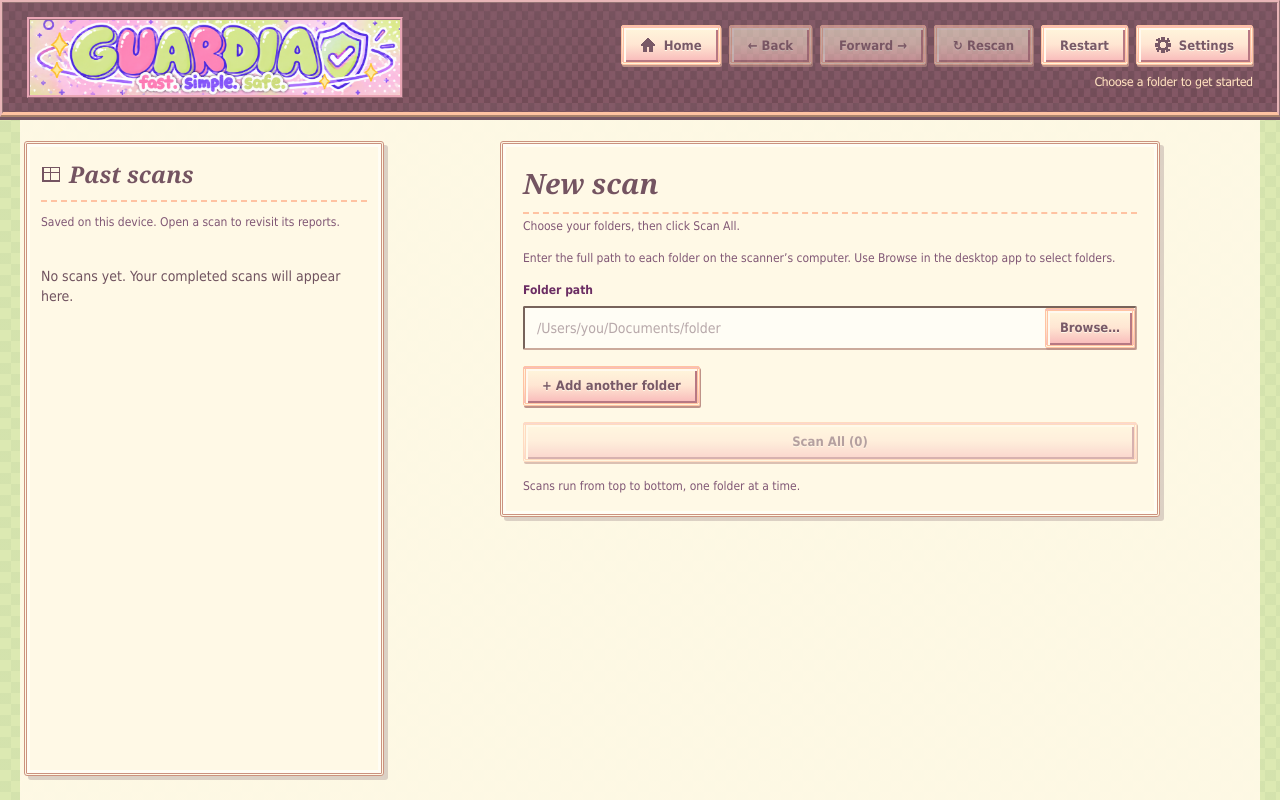
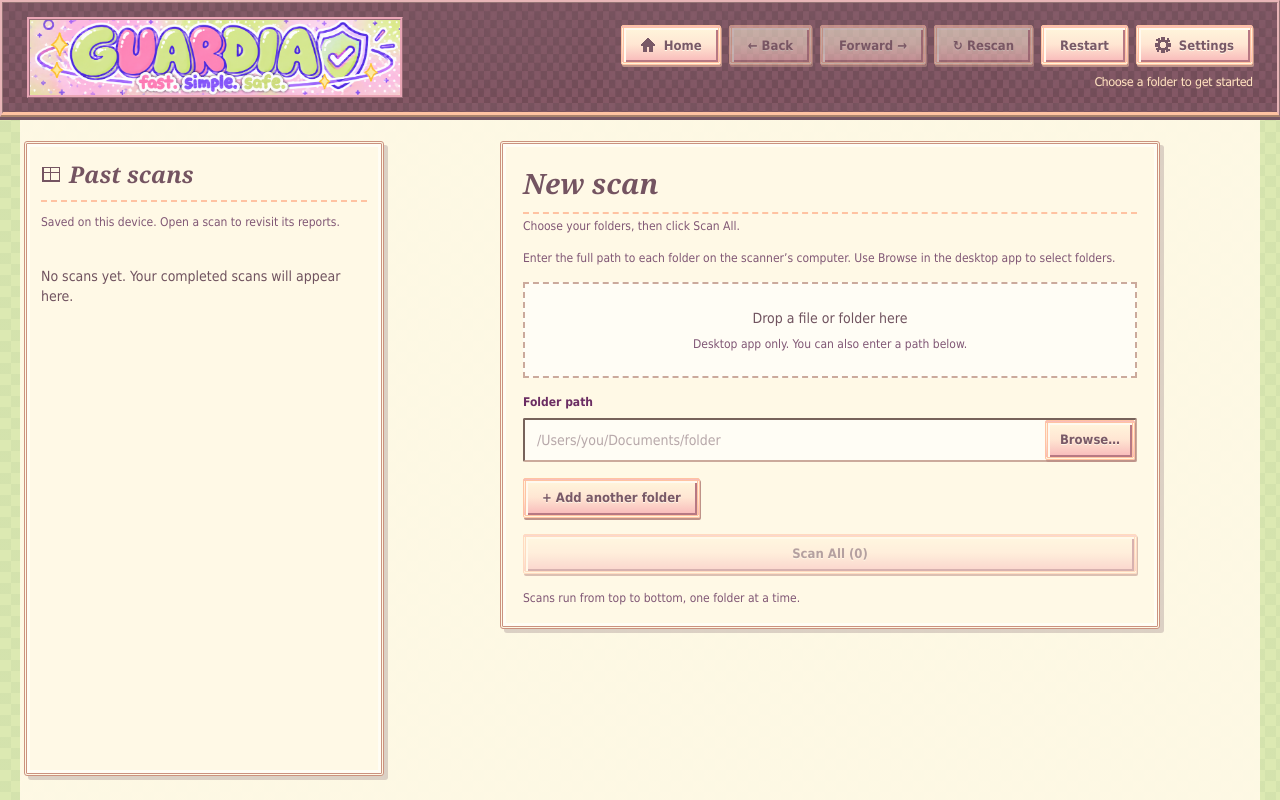
Before and after one commit to x7lex/guardia, a Next.js app in the folder website/scanly/: page / in a window 1280 px wide. Built offline with nearby package versions, Linux system fonts and the light colour scheme.

Commit message:
added drag file feature

```diff
--- a/website/scanly/app/page.tsx
+++ b/website/scanly/app/page.tsx
@@ -9,6 +9,7 @@ import RetroIcon from "@/components/retro-icon"
 import Banner from "@/components/banner"
 import Form from "@/components/Form"
 import FolderPicker from "@/components/FolderPicker"
+import DragBox from "@/components/dragbox"
 import ReportMarker, { Report, riskAppearance } from "@/components/report-marker"
 import ReportDetailModal from "@/components/report-detail-modal"
 import { Body, Size, Zone, keepInside, zoneCenter, zoneScale, separate } from "@/lib/marker-physics"
@@ -527,6 +528,7 @@ export default function Home() {
             <Form>
               <div className="col-span-full space-y-4">
                 <p className="text-xs text-[#805775]">Enter the full path to each folder on the scanner’s computer. Use Browse in the desktop app to select folders.</p>
+                <DragBox onDrop={setScanPath} disabled={scanning} />
                 <FolderPicker path={scanPath} onPathChange={setScanPath} onFoldersSelected={chooseFolders} disabled={scanning} />
                 {folderQueue.map((path, index) => (
                   <div key={index} className="flex items-end gap-2">
--- a/website/scanly/components/FolderPicker.tsx
+++ b/website/scanly/components/FolderPicker.tsx
@@ -4,7 +4,10 @@ import { useId, useState } from "react"
 
 declare global {
     interface Window {
-        electronAPI?: { selectFolders: () => Promise<string[]> }
+        electronAPI?: {
+            selectFolders: () => Promise<string[]>
+            getPathForFile: (file: File) => string
+        }
     }
 }
 
--- /dev/null
+++ b/website/scanly/components/dragbox.tsx
@@ -0,0 +1,79 @@
+"use client"
+
+import { useId, useRef, useState, type DragEvent } from "react"
+
+interface DragBoxProps {
+    onDrop: (absolutePath: string) => void
+    disabled?: boolean
+    className?: string
+}
+
+export default function DragBox({ onDrop, disabled = false, className = "" }: DragBoxProps) {
+    const [dragging, setDragging] = useState(false)
+    const [notice, setNotice] = useState("")
+    const depth = useRef(0)
+    const noticeId = useId()
+
+    function handleDrop(event: DragEvent<HTMLDivElement>) {
+        event.preventDefault()
+        event.stopPropagation()
+        depth.current = 0
+        setDragging(false)
+        if (disabled) return
+        setNotice("")
+
+        const files = event.dataTransfer.files
+        if (files.length !== 1) {
+            setNotice("Drop one file or folder at a time.")
+            return
+        }
+        if (!window.electronAPI?.getPathForFile) {
+            setNotice("Absolute paths are available in the desktop app. In the browser, paste the full path into the field below.")
+            return
+        }
+
+        let path: string
+        try {
+            path = window.electronAPI.getPathForFile(files[0])
+        } catch {
+            setNotice("Could not read this path. Try dropping it again or paste the full path below.")
+            return
+        }
+        if (!path) {
+            setNotice("This item has no local file path. Drop a file or folder from your computer.")
+            return
+        }
+        onDrop(path)
+        setNotice(`Selected: ${path}`)
+    }
+
+    return (
+        <div
+            role="region"
+            aria-label="Drop a file or folder"
+            aria-describedby={noticeId}
+            onDragEnter={event => {
+                event.preventDefault()
+                if (disabled) return
+                depth.current += 1
+                setDragging(true)
+            }}
+            onDragOver={event => {
+                event.preventDefault()
+                event.dataTransfer.dropEffect = disabled ? "none" : "copy"
+            }}
+            onDragLeave={event => {
+                event.preventDefault()
+                depth.current = Math.max(0, depth.current - 1)
+                if (depth.current === 0) setDragging(false)
+            }}
+            onDrop={handleDrop}
+            className={`border-2 border-dashed p-6 text-center text-sm ${dragging && !disabled ? "border-[#6b2d63] bg-[#ffe1bf]" : "border-[#cbaa9c] bg-[#fffdf5]"} ${disabled ? "opacity-50" : ""} ${className}`}
+        >
+            <p>{disabled ? "Wait for the scan to finish." : "Drop a file or folder here"}</p>
+            <p id={noticeId} role="status" className="mt-2 break-all text-xs text-[#805775]">
+                {notice || "Desktop app only. You can also enter a path below."}
+            </p>
+        </div>
+    )
+}
```
Also changed, not shown: 1 other file (tests, documents, lock files or other folders).
